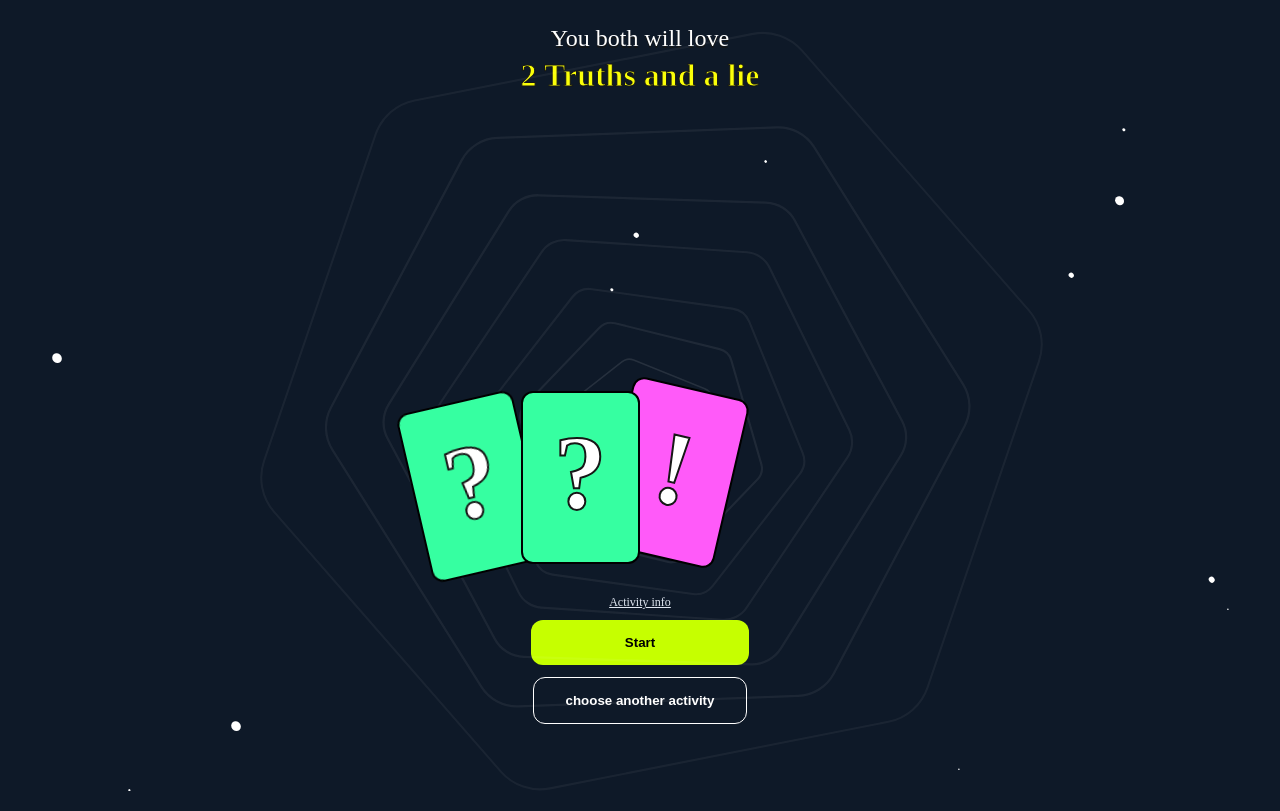
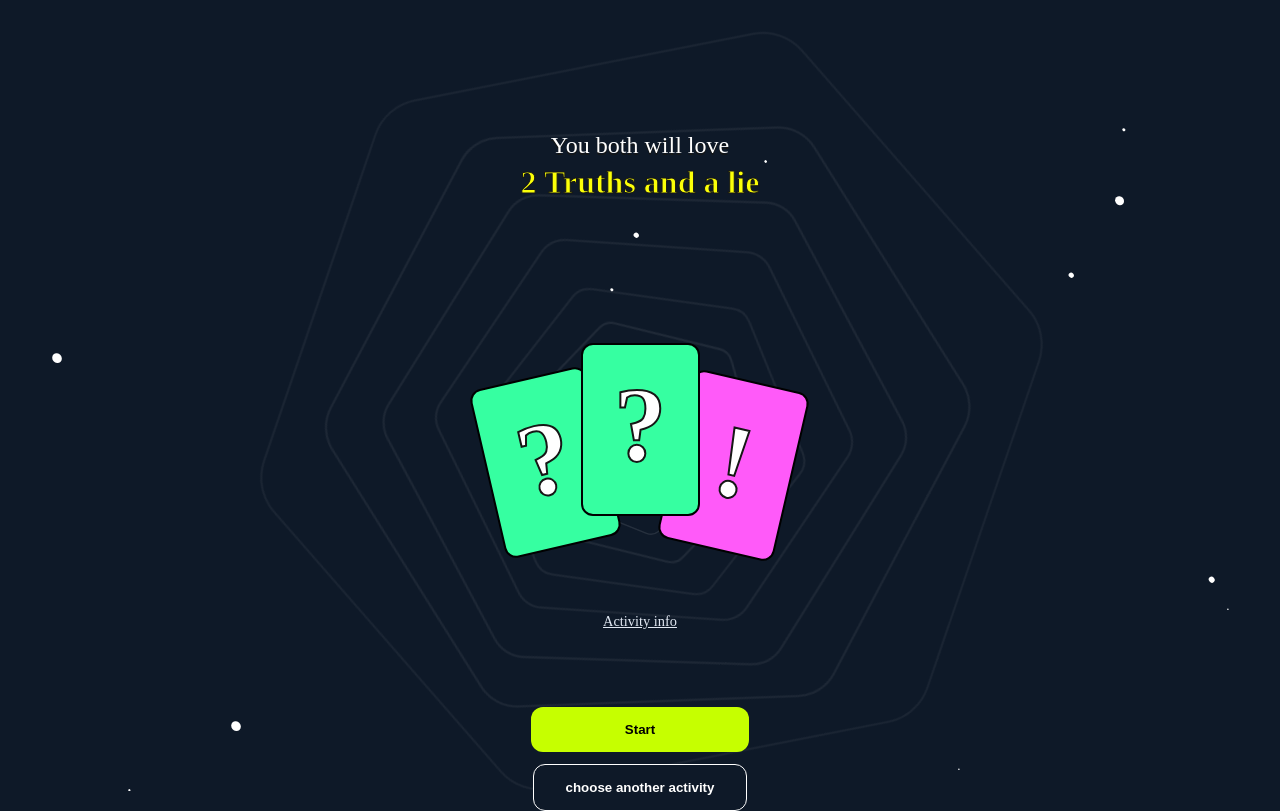
Before and after one commit to Abhirajkar27/TTOL_V2, a React (Create React App) app: page / in a window 1280 px wide. Built offline with nearby package versions, Linux system fonts and the light colour scheme.

Commit message:
landing page

```diff
--- a/src/App.css
+++ b/src/App.css
@@ -7,12 +7,12 @@ body {
   background: var(--Dark-Dark--100, #0e1928);
   overflow: hidden;
 }
-.Landing_card_sign{
+.Landing_card_sign {
   position: relative;
   top: -85px;
-  color: var(--Neutral-Light, #FFF);
+  color: var(--Neutral-Light, #fff);
   text-align: center;
-font-feature-settings: 'clig' off, 'liga' off;
+  font-feature-settings: "clig" off, "liga" off;
   -webkit-text-stroke-width: 2px;
   -webkit-text-stroke-color: var(--Neutral-Dark-100, #161716);
   font-family: "Cinema Groovy";
@@ -22,9 +22,16 @@ font-weight: 900;
   line-height: normal;
   letter-spacing: -0.01875rem;
   margin-bottom: 25px;
+}
 
+.landing_cards {
+  display: flex;
+  align-items: center;
+  justify-content: center;
+  flex-direction: column;
+  margin-top: -2.06rem;
 }
-.Landing_cards{
+.Landing_card {
   border: 2px solid black;
   width: 7.1875rem;
   height: 10.5625rem;
@@ -32,23 +39,28 @@ flex-shrink: 0;
   border-radius: 0.75rem;
   position: relative;
   z-index: 10;
-
 }
-.card1{
+.card1 {
   position: relative;
-top:265px;
+  top: 250px;
   z-index: 12;
 }
-.card2{
+.card2 {
   position: relative;
-top:101px;
-left: -108px;
+  top: 110px;
+  left: -95px;
   transform: rotate(-13.069deg);
 }
-.Landing_YB{
-  color: var(--Neutral-Light, #FFF);
+.card3 {
+  position: relative;
+  top: -60px;
+  left: 93px;
+  transform: rotate(13.069deg);
+}
+.Landing_YB {
+  color: var(--Neutral-Light, #fff);
   text-align: center;
-  font-feature-settings: 'clig' off, 'liga' off;
+  font-feature-settings: "clig" off, "liga" off;
   width: 11.75rem;
   height: 1.8125rem;
   text-shadow: 0px 2px 0px #161716;
@@ -59,25 +71,29 @@ transform: rotate(-13.069deg);
   font-style: normal;
   font-weight: 400;
   line-height: 120%; /* 1.8rem */
-  white-space:nowrap;
+  white-space: nowrap;
 }
-.Landing_activity_info{
-  color: var(--Light-Light--80, #E0E7F1);
+.Landing_activity_info {
+  position: relative;
+  top: 3rem;
+  color: var(--Light-Light--80, #e0e7f1);
   font-family: Gilroy;
-font-size: 0.75rem;
+  font-size: 0.9rem;
   font-style: normal;
   font-weight: 500;
   line-height: 100%; /* 0.75rem */
   text-decoration-line: underline;
 }
-.Landing_buttons{
+.Landing_buttons {
+  position: relative;
+  top:7rem ;
   display: flex;
   flex-direction: column;
   justify-content: center;
   align-items: center;
   gap: 12px;
 }
-.Landing_start{
+.Landing_start {
   font-weight: 700;
   display: flex;
   width: 13.625rem;
@@ -86,12 +102,12 @@ justify-content: center;
   align-items: center;
   gap: 0.625rem;
   border-radius: 0.75rem;
-background: var(--Primary-Primary-100, #C6FF00);
+  background: var(--Primary-Primary-100, #c6ff00);
   border: none;
 }
-.Landing_activity{
+.Landing_activity {
   color: white;
-  background: var(--Dark-Dark--100, #0E1928);
+  background: var(--Dark-Dark--100, #0e1928);
   display: inline-flex;
   padding: 0.9375rem 2rem;
   justify-content: center;
@@ -99,12 +115,14 @@ align-items: center;
   gap: 0.625rem;
   border-radius: 0.75rem;
   font-weight: 700;
-border: 1.8px solid var(--Light-Light--100, #FFF);
+  border: 1.8px solid var(--Light-Light--100, #fff);
 }
-.activity_info{
+.activity_info {
   margin-top: -61px;
 }
-.Landing_Upperdiv{
+.Landing_Upperdiv {
+  position: relative;
+  top: 6.69rem;
   display: flex;
   flex-direction: column;
   gap: 0px;
@@ -112,10 +130,10 @@ border: 1.8px solid var(--Light-Light--100, #FFF);
   justify-content: center;
   align-items: center;
 }
-.Landing_TL{
-  color: var(--Accent-Accent--03-Accent-03, #FBFF08);
+.Landing_TL {
+  color: var(--Accent-Accent--03-Accent-03, #fbff08);
   text-align: center;
-  font-feature-settings: 'clig' off, 'liga' off;
+  font-feature-settings: "clig" off, "liga" off;
   -webkit-text-stroke-width: 1px;
   -webkit-text-stroke-color: var(--Neutral-Dark-100, #161716);
   font-family: "Saira SemiCondensed";
@@ -125,12 +143,7 @@ border: 1.8px solid var(--Light-Light--100, #FFF);
   line-height: 120%;
   margin-top: -21px;
 }
-.card3{
-  position: relative;
-  top:-86px;
-  left: 93px;
-  transform: rotate(13.069deg);
-}
+
 .pgcont {
   position: relative;
   display: flex;
@@ -215,80 +228,80 @@ border: 1.8px solid var(--Light-Light--100, #FFF);
   width: 3.95px;
   height: 3.55px;
   position: absolute;
-  top:8em;
+  top: 8em;
   right: 12%;
 }
 .Eclp2 {
   width: 6.95px;
   height: 6.55px;
   position: absolute;
-  top:14.5rem;
+  top: 14.5rem;
   right: 50%;
 }
 .Eclp3 {
   width: 3.95px;
   height: 3.55px;
   position: absolute;
-  top:18rem;
-  right:52%;
+  top: 18rem;
+  right: 52%;
 }
 .Eclp4 {
   width: 12.95px;
   height: 12.55px;
   position: absolute;
-  top:22rem;
-  left:4%;
+  top: 22rem;
+  left: 4%;
 }
-.Eclp5{
+.Eclp5 {
   width: 3.55px;
   height: 3px;
   position: absolute;
-  top:10rem;
+  top: 10rem;
   right: 40%;
 }
-.Eclp6{
+.Eclp6 {
   width: 11.95px;
   height: 11.55px;
   position: absolute;
-  top:12.2rem;
+  top: 12.2rem;
   right: 12%;
 }
-.Eclp7{
+.Eclp7 {
   width: 6.95px;
   height: 6.55px;
   position: absolute;
-  top:17rem;
+  top: 17rem;
   right: 16%;
 }
-.Eclp8{
+.Eclp8 {
   width: 1.95px;
   height: 2.55px;
   position: absolute;
   top: 48rem;
   right: 25%;
 }
-.Eclp9{
+.Eclp9 {
   width: 7.95px;
   height: 7.55px;
   position: absolute;
   top: 36rem;
   right: 5%;
 }
-.Eclp10{
+.Eclp10 {
   width: 1.95px;
   height: 2.55px;
   position: absolute;
   top: 38rem;
   right: 4%;
 }
-.Eclp11{
+.Eclp11 {
   width: 12.95px;
   height: 12.55px;
   position: absolute;
   top: 45rem;
   left: 18%;
 }
-.Eclp12{
+.Eclp12 {
   width: 2.95px;
   height: 2.55px;
   position: absolute;
--- a/src/components/Cards.jsx
+++ b/src/components/Cards.jsx
@@ -2,7 +2,7 @@ import React from 'react';
 
 const Cards = ({ color = 'var(--Accent-Accent--04-Accent-04, #36FFA1)', sign = '?', className }) => {
   return (
-    <div className={`Landing_cards ${className}`} style={{ background: color }}>
+    <div className={`Landing_card ${className}`} style={{ background: color }}>
         <p className='Landing_card_sign'>{sign}</p>
     </div>
   );
--- a/src/pages/Landing.jsx
+++ b/src/pages/Landing.jsx
@@ -3,15 +3,15 @@ import Cards from '../components/Cards'
 const Landing = () => {
   return (
     <div>
-        <div className="Landing_Upperdiv">
+      <div className="Landing_Upperdiv">
         <p className='Landing_YB'>You both will love</p>
         <p className='Landing_TL'> 2 Truths and a lie</p>
-        </div>
-
-      <Cards  sign='?' className={'card1'}/>
-      <Cards sign='?'  className={'card2'}/>
-      <Cards sign='!' className={'card3'} color='var(--Accent-Accent--02-Accent-02-neon, #FF5AF9)'/>
-
+      </div>
+      <div className='landing_cards'>
+        <Cards sign='?' className={'card1'} />
+        <Cards sign='?' className={'card2'} />
+        <Cards sign='!' className={'card3'} color='var(--Accent-Accent--02-Accent-02-neon, #FF5AF9)' />
+      </div>
       <div className="activity_info">
         <p className='Landing_activity_info'>Activity info</p>
       </div>
```
Lines whose indentation alone changed are shown as unchanged.
